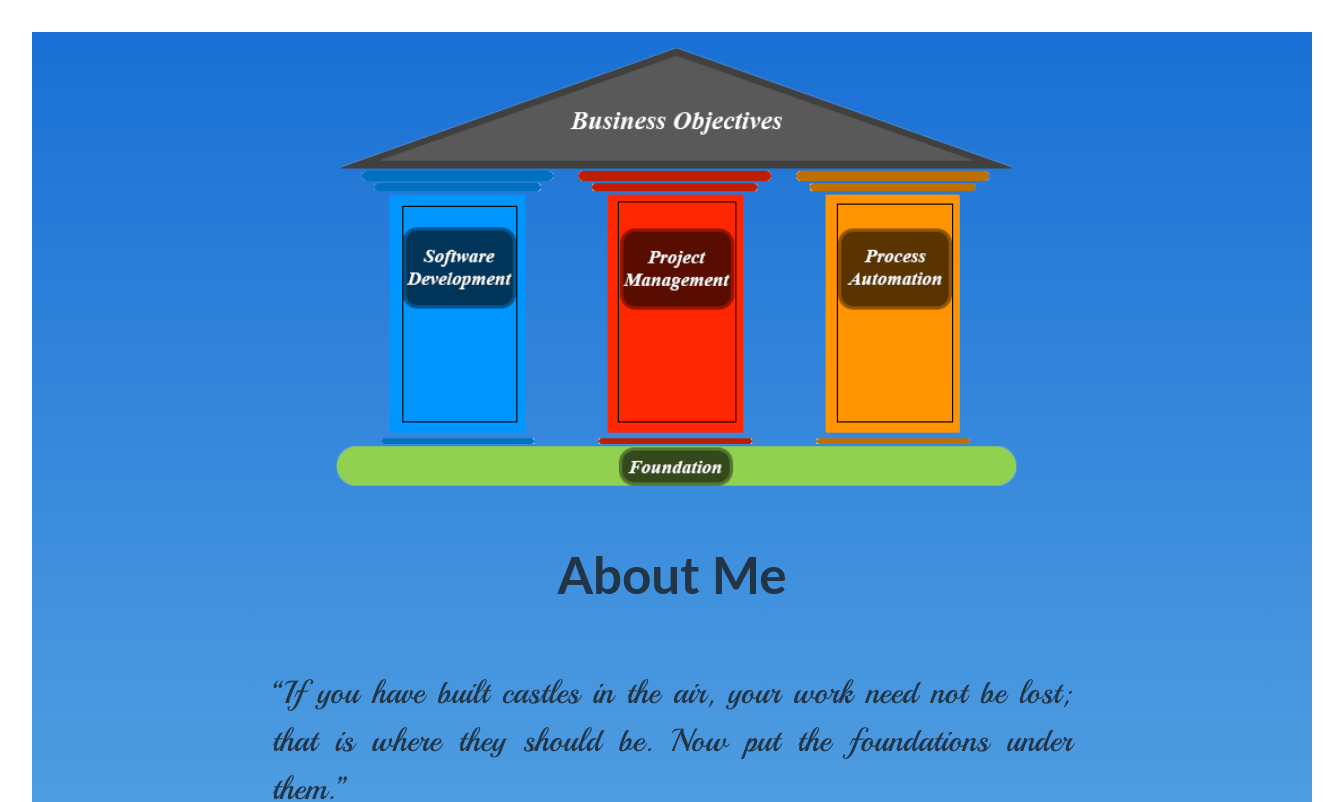
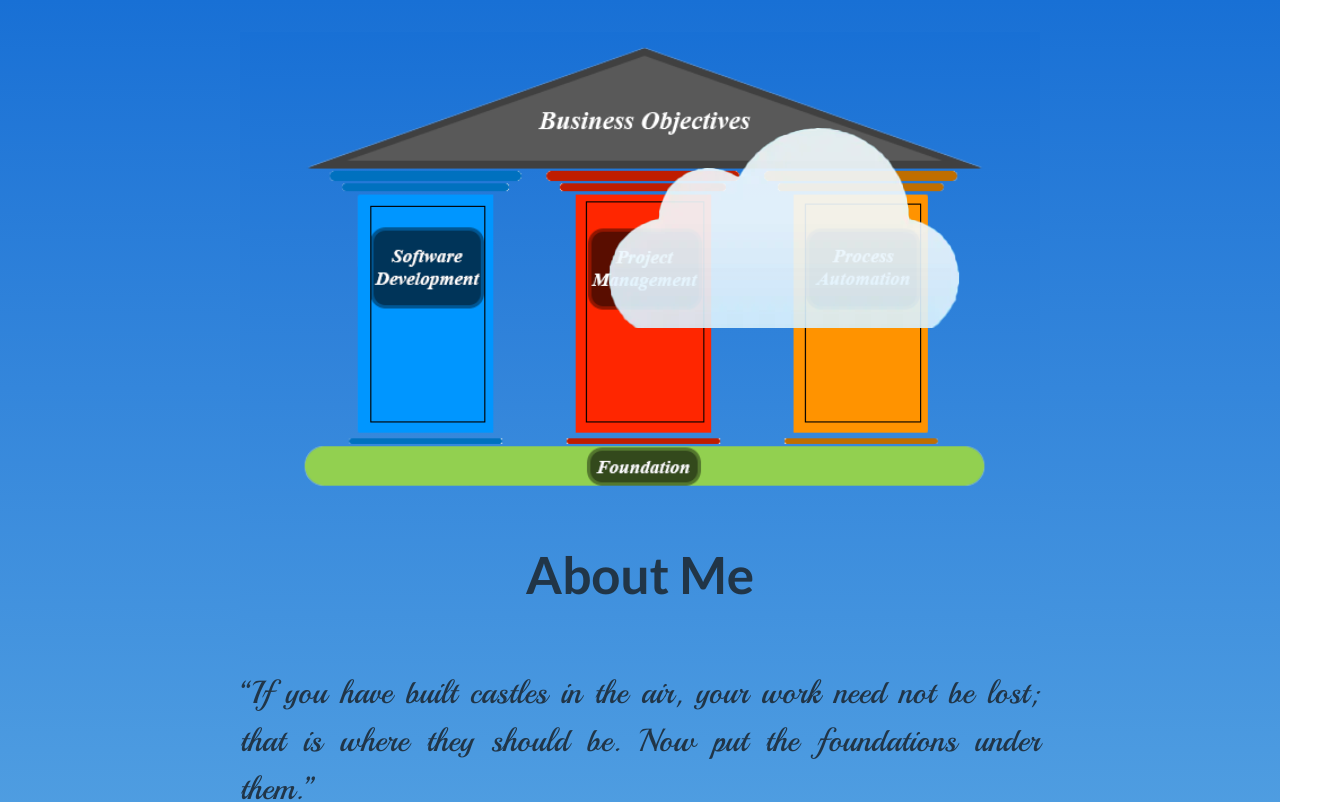
Before and after one commit to kjwagner613/craftsman, a React (Vite) app: page / in a window 1280 px wide. Shown: the top 802 px of the page, 1344 px wide, since content can reach past the window. Built offline with nearby package versions, Linux system fonts and the light colour scheme; a web font is replaced by a local one.

Commit message:
addind cloud

```diff
--- a/index.html
+++ b/index.html
@@ -6,14 +6,14 @@
   <link rel="preconnect" href="https://fonts.googleapis.com">
   <link rel="preconnect" href="https://fonts.gstatic.com" crossorigin>
   <link href="https://fonts.googleapis.com/css2?family=Playball&display=swap" rel="stylesheet">
-  <link rel="icon" type="image/icon" href="/public/kwjs.ico" />
+  <link rel="icon" type="image/icon" href="/kwjs.ico" />
   <meta name="viewport" content="width=device-width, initial-scale=1.0" />
   <title>Kevin's React Portfolio</title>
   <meta name="description" content="Kevin Wagner's portfolio showcasing React projects and web development skills." />
   <meta property="og:title" content="Kevin's React Portfolio" />
   <meta property="og:description" content="Explore projects and contact Kevin Wagner, a passionate web developer." />
   <meta property="og:type" content="website" />
-  <meta property="og:image" content="/public/kwjs.ico" />
+  <meta property="og:image" content="/kwjs.ico" />
   <meta name="twitter:card" content="summary" />
 </head>
 
--- a/src/App.jsx
+++ b/src/App.jsx
@@ -20,7 +20,7 @@ function App() {
         <Pillars setSelectedSection={setSelectedSection} />
       </div>
       {/* Second row: Section content */}
-      <div className="w-[1300px] min-h-[500px] flex items-start p-2">
+<div className="w-full max-w-[1300px] min-h-[500px] flex flex-col items-center p-2">
         {selectedSection === "header" && <Header selected={true} />}
         {selectedSection === "software" && <Software selected={true} />}
         {selectedSection === "foundation" && <Foundation selected={true} />}
--- a/src/assets/components/Automation.jsx
+++ b/src/assets/components/Automation.jsx
@@ -4,11 +4,13 @@ const Automation = ({ selected }) => {
   const [isVisible, setIsVisible] = useState(false);
 
   useEffect(() => {
+    let timer;
     if (selected) {
-      setTimeout(() => setIsVisible(true), 100);
+      timer = setTimeout(() => setIsVisible(true), 100);
     } else {
       setIsVisible(false);
     }
+    return () => clearTimeout(timer);
   }, [selected]);
 
   return (
--- a/src/assets/components/Contact.jsx
+++ b/src/assets/components/Contact.jsx
@@ -4,11 +4,13 @@ const Contact = ({ selected }) => {
   const [isVisible, setIsVisible] = useState(false);
 
   useEffect(() => {
+    let timer;
     if (selected) {
-      setTimeout(() => setIsVisible(true), 100);
+      timer = setTimeout(() => setIsVisible(true), 100);
     } else {
       setIsVisible(false);
     }
+    return () => clearTimeout(timer);
   }, [selected]);
 
   return (
--- a/src/assets/components/Foundation.jsx
+++ b/src/assets/components/Foundation.jsx
@@ -4,11 +4,13 @@ const Foundation = ({ selected }) => {
   const [isVisible, setIsVisible] = useState(false);
 
   useEffect(() => {
+    let timer;
     if (selected) {
-      setTimeout(() => setIsVisible(true), 100);
+      timer = setTimeout(() => setIsVisible(true), 100);
     } else {
       setIsVisible(false);
     }
+    return () => clearTimeout(timer);
   }, [selected]);
 
   return (
--- a/src/assets/components/Header.jsx
+++ b/src/assets/components/Header.jsx
@@ -16,6 +16,7 @@ const Header = ({ selected }) => {
   return (
     <div className={`flex flex-col items-center w-full transition-opacity transition-transform duration-700 ease-in-out
       ${isVisible ? 'opacity-100 scale-100 translate-y-0' : 'opacity-0 scale-90 translate-y-6'}`}>
+
       <h1 className="text-3xl font-bold text-center">About Me</h1>
       <div className="mt-2 text-lg text-justify max-w-[800px]">
         <p className="test-playball">“If you have built castles in the air, your work need not be lost; that is where they should be. Now put the foundations under them.”</p>
--- a/src/assets/components/Pillars.jsx
+++ b/src/assets/components/Pillars.jsx
@@ -12,7 +12,8 @@ const Pillars = ({ setSelectedSection }) => {
     return (
         <div className={`transition-opacity duration-1000 ${isVisible ? "opacity-100" : "opacity-0"} relative`}>
             {/* Pillar Image */}
-            <img src="/pillars3.png" alt="Business Pillars" className="w-[700px]" />
+            <img src="/pillars3.png" alt="Business Pillars" className="w-[700px] z-10" />
+            <div className="cloud"></div>
 
             {/* Transparent Click Areas */}
             <div className="absolute top-[86.5%] left-[3%] w-[670px] h-[35px] cursor-pointer" onClick={() => setSelectedSection("foundation")}></div>
--- a/src/assets/components/ProjectManagement.jsx
+++ b/src/assets/components/ProjectManagement.jsx
@@ -4,18 +4,20 @@ const ProjectManagement = ({ selected }) => {
   const [isVisible, setIsVisible] = useState(false);
 
   useEffect(() => {
+    let timer;
     if (selected) {
-      setTimeout(() => setIsVisible(true), 100);
+      timer = setTimeout(() => setIsVisible(true), 100);
     } else {
       setIsVisible(false);
     }
+    return () => clearTimeout(timer);
   }, [selected]);
 
   return (
     <div className={`flex flex-col items-center w-full transition-opacity transition-transform duration-700 ease-in-out
       ${isVisible ? 'opacity-100 scale-100 translate-y-0' : 'opacity-0 scale-90 translate-y-6'}`}>
       <h1 className="text-3xl font-bold text-center">Project Management</h1>
-      <p className="mt-2 text-lg text-justify max-w-[800px]">
+      <div className="mt-2 text-lg text-justify max-w-[800px]">
         <h2>Project Management & Software Development</h2>
         <p>Project management is the bridge between vision and execution, integrating people, processes, and technology to achieve a shared objective. Having worked alongside top industry professionals, I’ve learned that no two projects are alike—each requires agility, strategic planning, and proactive risk mitigation to ensure successful outcomes.</p>
 
@@ -41,7 +43,6 @@ const ProjectManagement = ({ selected }) => {
         </ul>
         <p>Additionally, I pursued PMI training & certification (PMBOK v5, 2015-2016) to further refine my project management expertise.</p>
         <p>At Freudenberg Medical, I expanded my project management scope:</p>
-
         <ul>
           <li>Created PMO for the newly projectized CPIM department.</li>
           <li>Developed custom SharePoint PM tools & trained new PMs using Microsoft Power Platform.</li>
@@ -49,8 +50,7 @@ const ProjectManagement = ({ selected }) => {
           <li>Led the cloud migration across 6 global sites.</li>
           <li>Oversaw Microsoft Copilot rollout, ensuring smooth adoption across the organization.</li>
         </ul>
-      </p>
-
+      </div>
     </div>
   );
 };
--- a/src/assets/components/Software.jsx
+++ b/src/assets/components/Software.jsx
@@ -1,14 +1,17 @@
 import React, { useEffect, useState } from 'react';
 
-const Software = () => {
+const Software = ({ selected }) => {
   const [isVisible, setIsVisible] = useState(false);
 
   useEffect(() => {
-    // Fade in on mount
-    setTimeout(() => setIsVisible(true), 100);
-    // Optionally, clean up on unmount
-    return () => setIsVisible(false);
-  }, []);
+    let timer;
+    if (selected) {
+      timer = setTimeout(() => setIsVisible(true), 100);
+    } else {
+      setIsVisible(false);
+    }
+    return () => clearTimeout(timer);
+  }, [selected]);
 
   return (
     <div className={`flex flex-col items-center w-full transition-opacity transition-transform duration-700 ease-in-out
--- a/src/index.css
+++ b/src/index.css
@@ -1,3 +1,4 @@
+@import url('https://fonts.googleapis.com/css2?family=Lato:ital,wght@0,100;0,300;0,400;0,700;0,900;1,100;1,300;1,400;1,700;1,900&display=swap');
 @import url('https://fonts.googleapis.com/css2?family=Playball&display=swap');
 
 @font-face {
@@ -31,6 +32,30 @@
 
 }
 
+.cloud {
+  width:355px;
+  height: 200px;
+  background-image: url('/cloud-1.png');
+  position: absolute;
+  top: 20%;
+  left: -10px; /* Start off-screen */
+  animation: moveCloud 20s cubic-bezier(.15,.53,.32,.71) infinite;
+  /* z-index: -10; */
+  /* background-color: red; */
+}
+
+@keyframes moveCloud {
+  from {
+    left: -200px;
+    opacity: 0.8;
+  }
+  to {
+    left: 100%;
+    opacity: 1;
+  }
+}
+
+
 a {
   font-weight: 500;
   color: #646cff;
@@ -41,12 +66,9 @@ a:hover {
 }
 
 body {
+  @apply min-h-screen min-w-[320px] flex place-items-center bg-gradient-to-b from-[#1870d5] to-[#87ceeb];
   margin: 0;
-  display: flex;
-  place-items: center;
   font-family: 'Lato', sans-serif;
-  min-width: 320px;
-  min-height: 100vh;
 }
 
 h1 {
```
Also changed, not shown: public/cloud-1.png (added).
